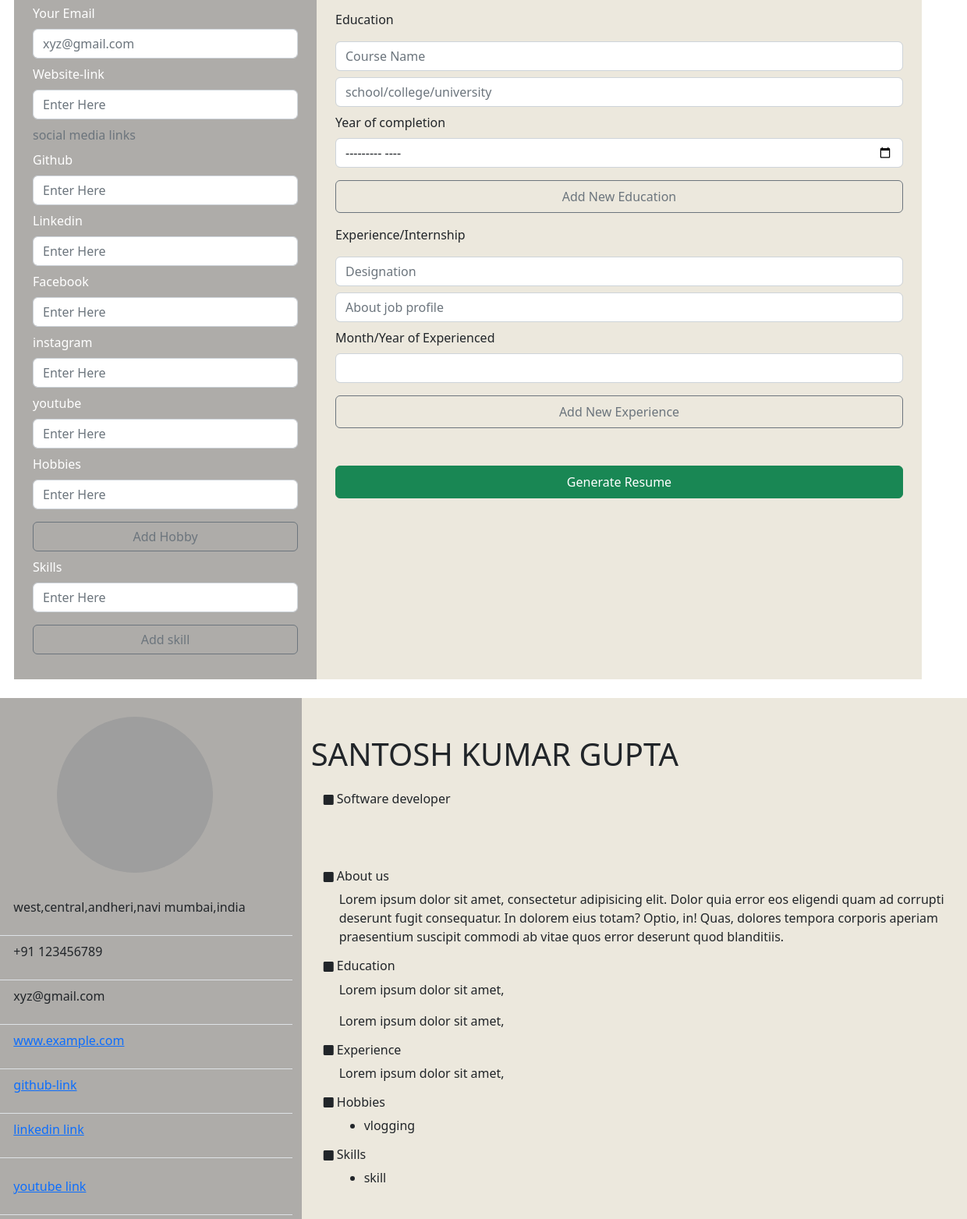
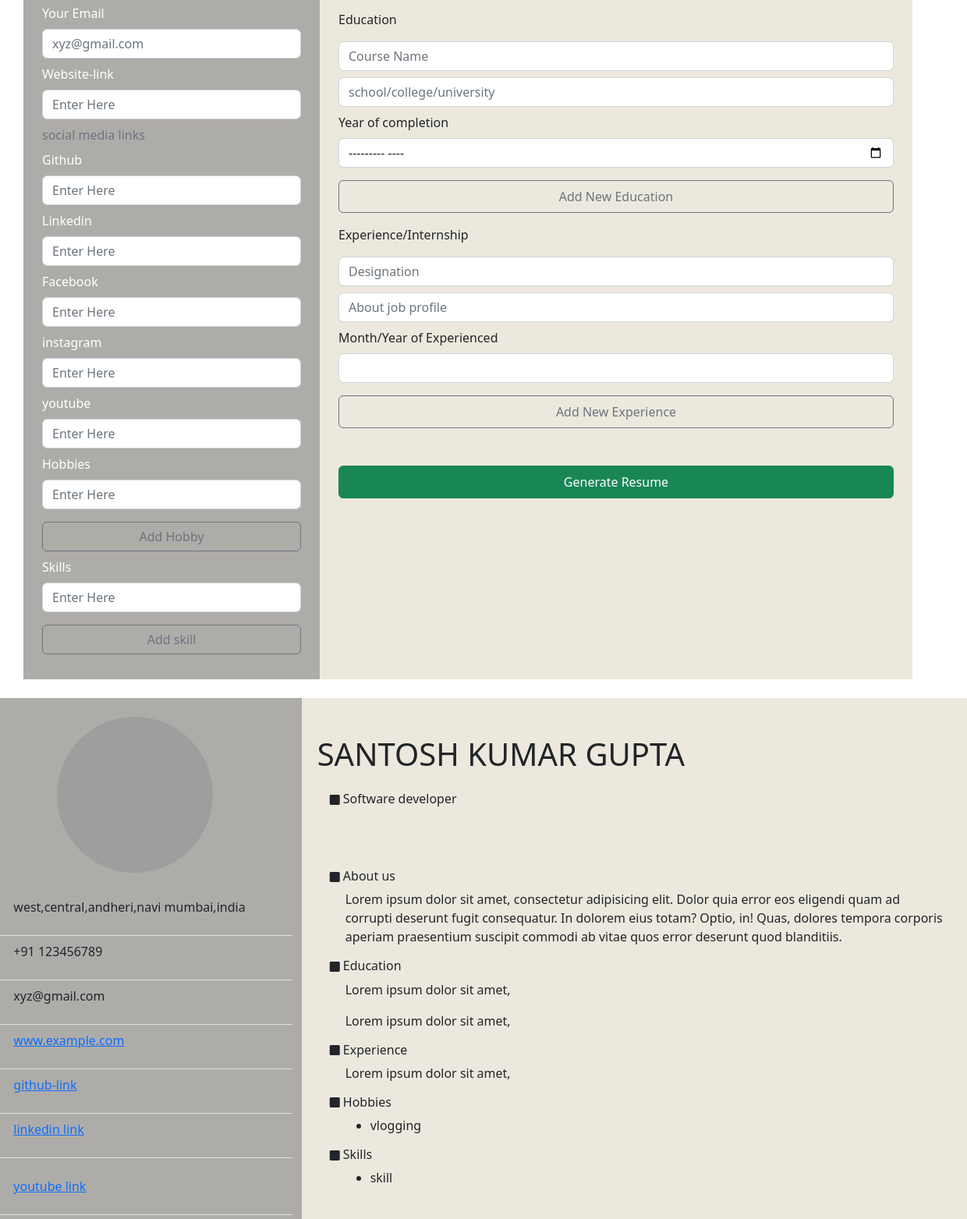
Before and after one commit to Sainkee/resume-builder, a plain HTML site: page index.html in a window 1280 px wide. Shown: the part 509-2072 px from the top of the page at 78% size, 40-1280 px from the left. Drawn offline with nearby package versions, Linux system fonts and the light colour scheme; grey boxes are pictures that could not be loaded.

Commit message:
update index.html

```diff
--- a/index.html
+++ b/index.html
@@ -25,7 +25,7 @@
     </header>
 
     <section class="container my-4 marg" id="resume-editor">
-        <div class="row gx-5">
+        <div class="row">
             <div class=" left col-sm-4 p-4" id="leftcol">
                 <form>
                     <!-- img field -->
@@ -261,7 +261,7 @@
             </div>
 
 
-            <div class="col-sm-8 right ">
+            <div class="col-sm-8 right" style="padding-left:40px">
 
 
                 <!-- name section -->
```
